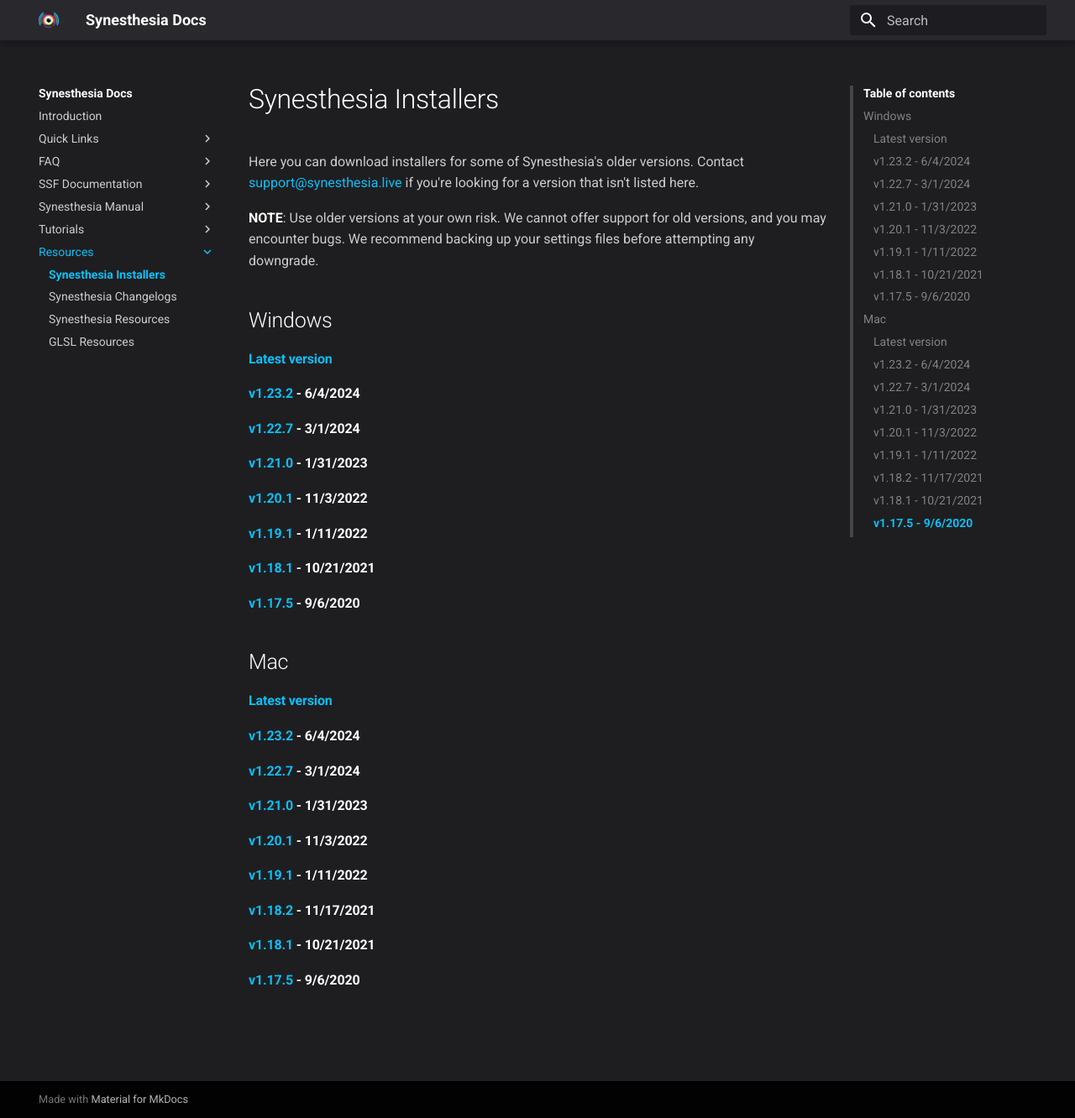
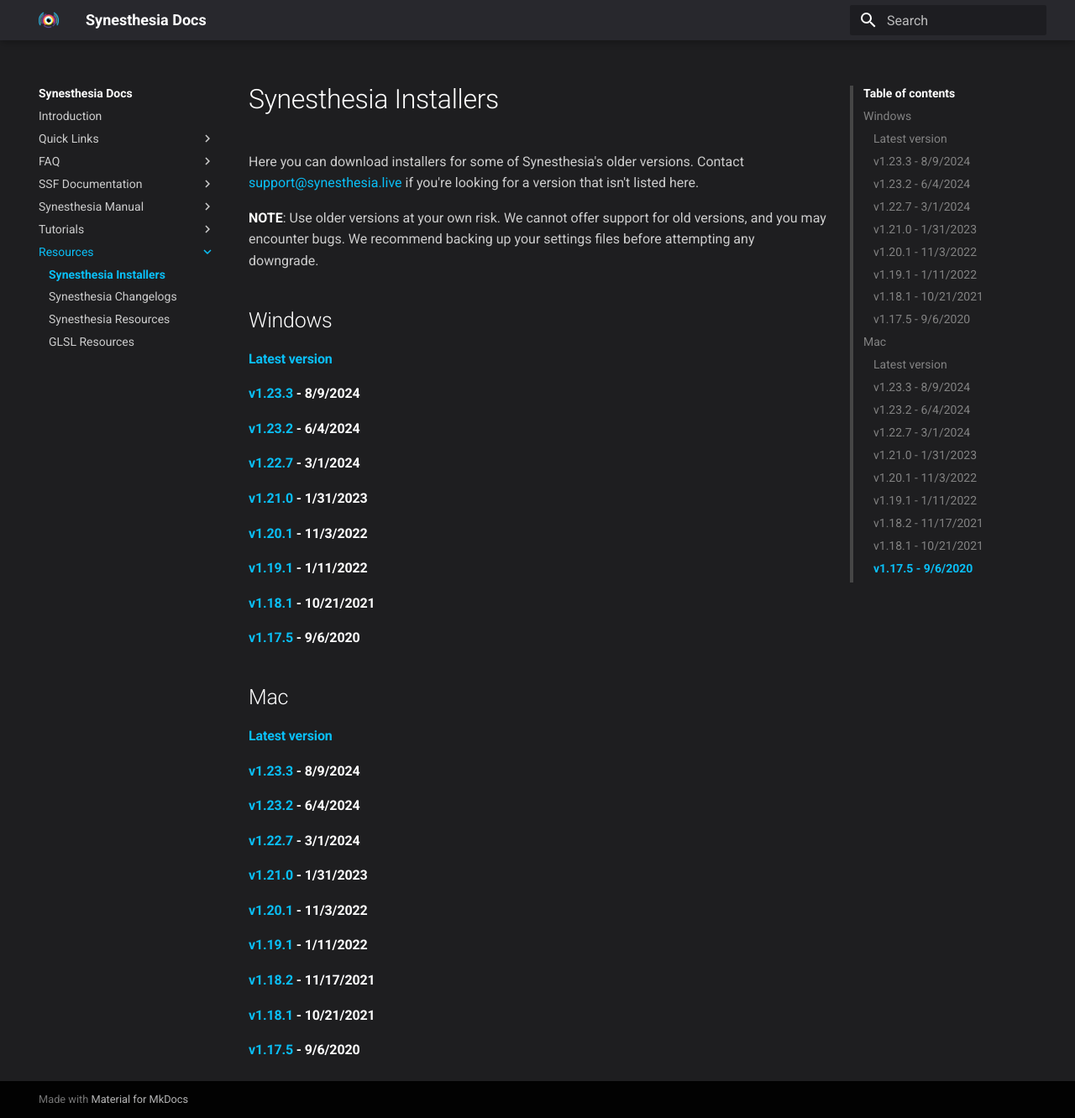
Before and after one commit to gravity-current/synesthesia-docs, an MkDocs documentation site: the page built from docs/resources/syn_installers.md, in a window 1280 px wide and 1332 px high. Shown: the whole window at 84% size. Built offline with MkDocs 1.6.1 and Material for MkDocs 9.7.7, drawn with Linux system fonts in a browser that asks for light colours.

Commit message:
Update syn_installers with v1.23.3

```diff
--- a/docs/resources/syn_installers.md
+++ b/docs/resources/syn_installers.md
@@ -6,6 +6,7 @@ Here you can download installers for some of Synesthesia's older versions. Conta
 
 ## Windows
 #### [Latest version](https://production.synesthesia.live/windows/try)
+#### [v1.23.3](https://www.dropbox.com/scl/fi/50jh6ik6qaascfxj5rqk6/synesthesia-installer-1.23.131.msi?rlkey=o5c8e53yar8j56b0olrpm8pp9&st=y7xx8ush&dl=0) - 8/9/2024
 #### [v1.23.2](https://www.dropbox.com/scl/fi/l4o1hbxox7o4fm35ec5lf/synesthesia-windows-1.23.2.120.msi?rlkey=enue2x4osf66hccljrln31k3k&st=k5pqthg1&dl=1) - 6/4/2024
 #### [v1.22.7](https://www.dropbox.com/scl/fi/8m6qet4xwi0pklq33lnte/synesthesia-windows-1.22.7.105.msi?rlkey=9r5f09mhl0j571a326t26qtyc&st=owzlcq2i&dl=1) - 3/1/2024
 #### [v1.21.0](https://www.dropbox.com/scl/fi/ozbgflfzhauxluoygv5gf/Windows-1.21.0.78.msi?rlkey=jajc09yiw1mkuyhzhovpauz4x&dl=1) - 1/31/2023
@@ -16,6 +17,7 @@ Here you can download installers for some of Synesthesia's older versions. Conta
 
 ## Mac
 #### [Latest version](https://production.synesthesia.live/mac/try)
+#### [v1.23.3](https://www.dropbox.com/scl/fi/01aeykynagzlppgdio51s/Synesthesia-macos-1.23.3.130.zip?rlkey=1l6dstwem0f9o9b0xt03p1h9w&st=c8pca0ss&dl=0) - 8/9/2024
 #### [v1.23.2](https://www.dropbox.com/scl/fi/zaw9day3fzppb51b2pvd6/synesthesia-mac-1.23.2.121.zip?rlkey=ivx28ln227twiqi0urt8jvkft&st=4sacduny&dl=1) - 6/4/2024
 #### [v1.22.7](https://www.dropbox.com/scl/fi/5742k1rgmugddexed41fy/synesthesia-mac-1.22.7.106.zip?rlkey=wi7zqvgcxtqlk7hvo7cfzs1du&st=l7rlheti&dl=1) - 3/1/2024
 #### [v1.21.0](https://www.dropbox.com/scl/fi/i3t24hcfzozx8f4vgq2b3/Mac-1.21.0.79.zip?rlkey=068byq1wveagiv1h3b5dkgh9q&dl=1) - 1/31/2023
```
